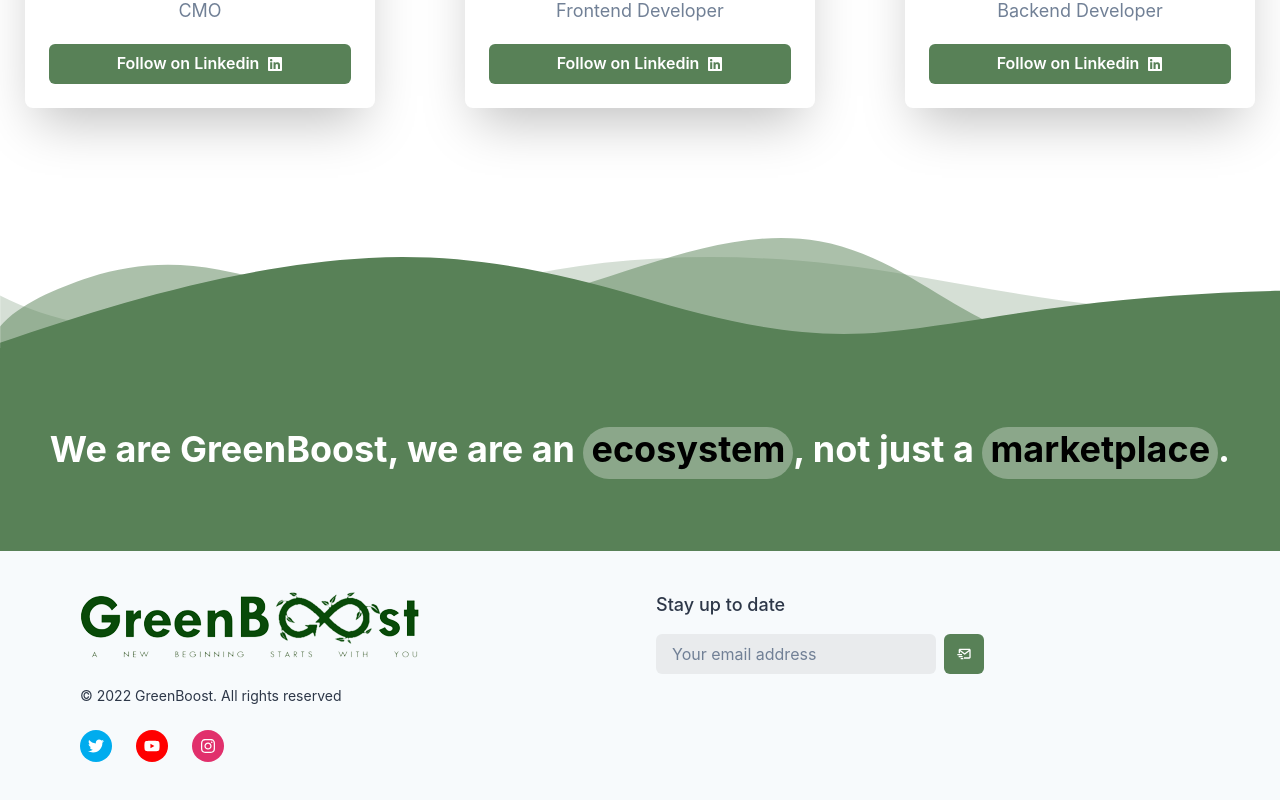
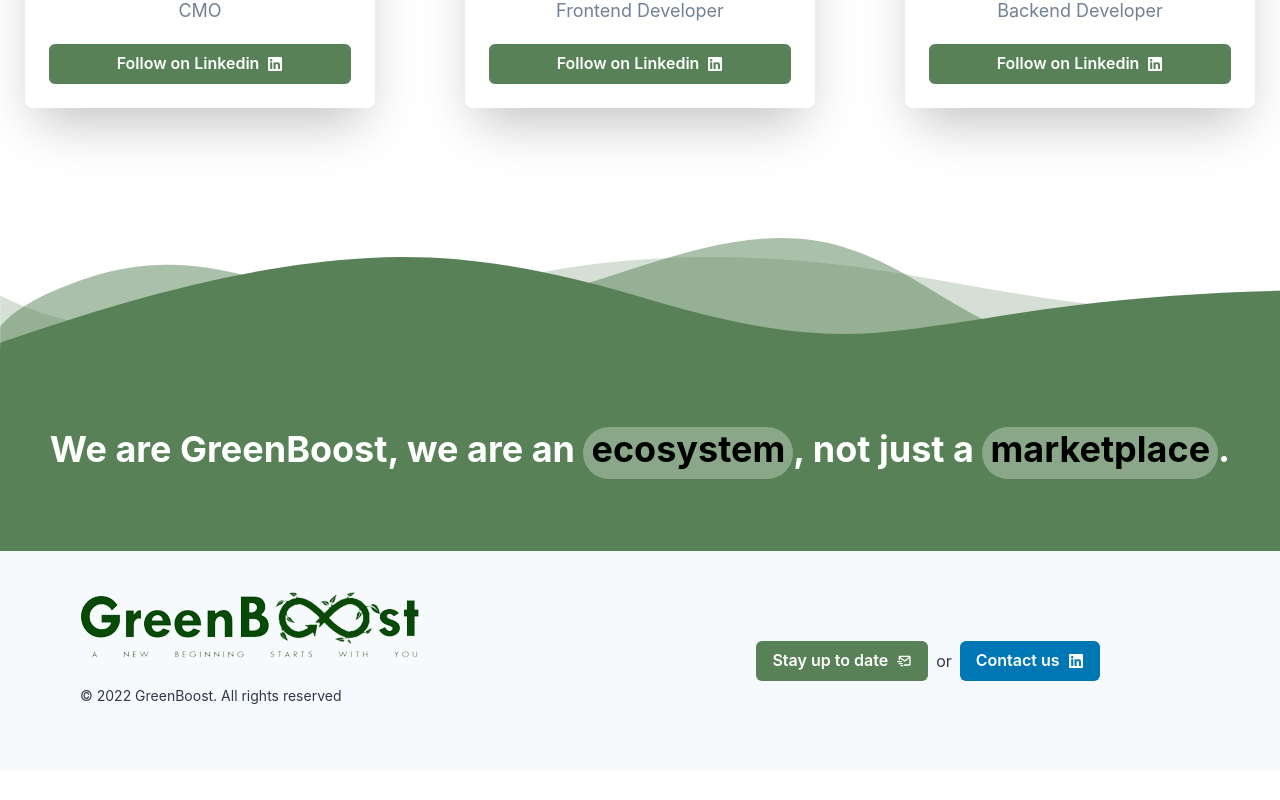
Before and after one commit to dolcio96/GreenBoost-LandingPage, a Next.js app: page / in a window 1280 px wide. Shown: the part 4154-4954 px from the top of the page. After the commit the page ends 4924 px from the top, so only its background shows below. Built offline with nearby package versions, Linux system fonts and the light colour scheme.

Commit message:
Modal "x" and graphical modification

```diff
--- a/components/footer/index.js
+++ b/components/footer/index.js
@@ -5,7 +5,7 @@
   Box,
   chakra,
   Container,
-  Link,
+  useDisclosure,
   Center,
   SimpleGrid,
   Stack,
@@ -15,14 +15,18 @@
   IconButton,
   Image,
   useColorModeValue,
+  Button,
 } from '@chakra-ui/react';
 
 import LogoGB from '@public/logoGB.png'
 
-import { FaInstagram, FaTwitter, FaYoutube } from 'react-icons/fa';
+import { FaInstagram, FaTwitter, FaYoutube, FaLinkedin } from 'react-icons/fa';
 import { BiMailSend } from 'react-icons/bi';
 
 import { writefile } from '@lib/writeFile';
+
+import LandingPopUp from '@components/landingPopUp';
+
 
 
 const SocialButton = ({
@@ -40,6 +44,7 @@
       cursor={'pointer'}
       as={'a'}
       href={href}
+      target={"_blank"}
       display={'inline-flex'}
       alignItems={'center'}
       justifyContent={'center'}
@@ -64,13 +69,14 @@
 };
 
 const Footer = () => {
+  const { isOpen, onOpen, onClose } = useDisclosure()
   return (<>
     <Box
       bg={useColorModeValue('gray.50', 'gray.900')}
       color={useColorModeValue('gray.700', 'gray.200')}>
       <Container as={Stack} maxW={'6xl'} py={10}>
         <SimpleGrid
-          templateColumns={{ sm: '1fr 1fr', md: '2fr 2fr' }}
+          templateColumns={{ base:'1fr', sm: '1fr ', md: '2fr 2fr' }}
           spacing={8}>
           <Stack spacing={6}>
 
@@ -81,45 +87,60 @@
               © 2022 GreenBoost. All rights reserved
             </Text>
             <Stack direction={'row'} spacing={6}>
-              <SocialButton label={'Twitter'} href={'#'} bgColor={"#00acee"}>
+              {/* <SocialButton label={'Twitter'} href={'#'} bgColor={"#00acee"}>
                 <FaTwitter />
               </SocialButton>
-              <SocialButton label={'YouTube'} href={'#'} bgColor={"#FF0000"}>
-                <FaYoutube />
+              <SocialButton label={'YouTube'} href={'https://www.linkedin.com/company/greenboost/'} bgColor={"#0077B5"}>
+                <FaLinkedin />
               </SocialButton>
+
               <SocialButton label={'Instagram'} href={'#'} bgColor={"#E1306C"}>
                 <FaInstagram />
-              </SocialButton>
+              </SocialButton>*/}
             </Stack>
           </Stack>
 
-          <Stack align={'flex-start'}>
-            <ListHeader>Stay up to date</ListHeader>
-            <Stack direction={'row'}>
-              <Input
-                placeholder={'Your email address'}
-                bg={useColorModeValue('blackAlpha.100', 'whiteAlpha.100')}
-                border={0}
-                _focus={{
-                  bg: 'whiteAlpha.300',
-                }}
-              />
-              <IconButton
-                bg="primary"
-                onClick={writefile}
-                color={useColorModeValue('white', 'gray.800')}
-                _hover={{
-                  bg: 'green.600',
-                }}
-                aria-label="Subscribe"
-                icon={<BiMailSend />}
-              />
-            </Stack>
-          </Stack>
 
+
+          <Center>
+            <Button
+
+              bg="primary"
+              onClick={onOpen}
+              color={useColorModeValue('white', 'gray.800')}
+              _hover={{
+                bg: 'gray.300',
+                color:'primary'
+              }}
+
+              rightIcon={<BiMailSend />}
+            >
+              Stay up to date
+            </Button>
+            <Text px={2}>or</Text>
+
+            <Button
+
+              bg="#0077B5"
+
+              as={"a"}
+              href={'https://www.linkedin.com/company/greenboost/'}
+              color={useColorModeValue('white', 'gray.800')}
+              _hover={{
+                bg: 'gray.300',
+                color:'#0077B5'
+              }}
+
+              rightIcon={<FaLinkedin />}
+            >
+              Contact us
+            </Button>
+
+          </Center>
         </SimpleGrid>
       </Container>
     </Box>
+    <LandingPopUp isOpen={isOpen} onOpen={onOpen} onClose={onClose} />
   </>)
 
 }
--- a/components/hero/index.js
+++ b/components/hero/index.js
@@ -1,5 +1,4 @@
 import React, { useState } from 'react'
-import { useDisclosure } from '@chakra-ui/react'
 import { useAnimation, motion } from "framer-motion"
 import { useForm, Controller } from 'react-hook-form'
 import { useRouter } from 'next/router';
@@ -29,7 +28,8 @@
   FormLabel,
   Input,
   Radio,
-  RadioGroup
+  RadioGroup,
+  useDisclosure
 
 } from '@chakra-ui/react';
 
--- a/components/landingPopUp/index.js
+++ b/components/landingPopUp/index.js
@@ -52,8 +52,6 @@
 
     function onSubmit(subscriber) {
 
-        console.log(subscriber)
-
         fetch('/?email=' + subscriber.email + 'ferret&type=' + subscriber.type, {
             method: "GET",
         }).then(() => {
@@ -61,8 +59,8 @@
             toast({
                 position: 'bottom-left',
                 title: "Thank you!",
-                description: "We've sent an email with other information.",
-                status: "success", //https://stackoverflow.com/questions/69531448/how-to-change-the-background-color-of-the-chakra-ui-toast-component
+                description: "We will contact you soon.",
+                status: "success",
                 duration: 5000,
                 isClosable: true,
             })
@@ -72,96 +70,43 @@
                 position: 'bottom-left',
                 title: "Error!",
                 description: "Something went wrong.",
-                status: "error", //https://stackoverflow.com/questions/69531448/how-to-change-the-background-color-of-the-chakra-ui-toast-component
+                status: "error",
                 duration: 5000,
                 isClosable: true,
             })
         })
 
-
-        /*
-                return (
-                    fetch('https://api.mailjet.com/v3.1/send', {
-                        method: "POST",
-                        headers: {
-                            'Authorization': 'Basic NDgzZGQ3ZjdmMTc0ODdlMzI0OTdmMGI2MjFkYmY3NDg6NGQ4ODU5MDViMGY0MzI1MzIxMDdhOWJhN2Q5YjQ4ZTU=',
-                            'Content-Type': 'application/json'
-                        },
-                        mode: 'no-cors',
-                        body: '{"Messages":[{"From": {"Email": "admin@greenboost.it"},"To": [{"Email": "admin@greenboost.it"}],"Subject": "zxc","TextPart": "qwe","HTMLPart": "asd"}]}'
-                    })
-                        .then(() => {
-                            onClose()
-                            toast({
-                                position: 'bottom-left',
-                                title: "Thank you!",
-                                description: "We've sent an email with other information.",
-                                status: "success", //https://stackoverflow.com/questions/69531448/how-to-change-the-background-color-of-the-chakra-ui-toast-component
-                                duration: 5000,
-                                isClosable: true,
-                            })
-                        }).catch(() => {
-                            onClose()
-                            toast({
-                                position: 'bottom-left',
-                                title: "Error!",
-                                description: "Something went wrong.",
-                                status: "error", //https://stackoverflow.com/questions/69531448/how-to-change-the-background-color-of-the-chakra-ui-toast-component
-                                duration: 5000,
-                                isClosable: true,
-                            })
-                        })
-        */
-        //then(() => {
-        //     onClose()
-        //     toast({
-        //         position: 'bottom-left',
-        //         title: "Thank you!",
-        //         description: "We've sent an email with other information.",
-        //         status: "success", //https://stackoverflow.com/questions/69531448/how-to-change-the-background-color-of-the-chakra-ui-toast-component
-        //         duration: 5000,
-        //         isClosable: true,
-        //     })
-        // }).catch(() => {
-        //     onClose()
-        //     toast({
-        //         position: 'bottom-left',
-        //         title: "Error!",
-        //         description: "Something went wrong.",
-        //         status: "error", //https://stackoverflow.com/questions/69531448/how-to-change-the-background-color-of-the-chakra-ui-toast-component
-        //         duration: 5000,
-        //         isClosable: true,
-        //     })
-        // })
-
-
     }
 
     return (<>
 
-        <Modal isOpen={isOpen} onClose={onClose} isCentered>
+        <Modal isOpen={isOpen} onClose={onClose}>
             <ModalOverlay
                 backdropFilter='blur(3px) hue-rotate(50deg)'
             />
             <ModalContent >
                 <form onSubmit={handleSubmit(onSubmit)}>
                     <ModalHeader justifyContent={"center"} textAlign={"center"}>Stay Tuned, Subscribe Now!</ModalHeader>
-
+                    <ModalCloseButton />
                     <ModalBody>
                         <Stack direction={'column'} spacing={6}>
                             <Center><Text>Send us your email if you are interested in the project</Text>  </Center>
                             <FormControl isRequired>
-                                <Input placeholder='Email' className="inputFieldNormal"  {...register('email')} />
+                                <Input placeholder='Email' className="inputFieldNormal" type={"email"} {...register('email')} />
                             </FormControl>
+
+
+
+                            <FormControl isRequired>
                                 <Center>
                                     <Stack direction='row'>
                                         <Text>I want to</Text>
-
                                         <Controller
                                             render={({ field: { onChange, value } }) => (
 
                                                 <RadioGroup name='type' onChange={onChange} value={value}>
                                                     <Stack direction='row'>
+
                                                         <Radio value='seller'>Sell</Radio>
                                                         <Radio value='buyer'>Buy</Radio>
                                                     </Stack>
@@ -172,9 +117,13 @@
                                             control={control}
                                         />
                                         <Text>Voluntary Carbon Credit</Text>
-
                                     </Stack>
                                 </Center>
+                            </FormControl>
+
+
+
+
                         </Stack>
                     </ModalBody>
                     <ModalFooter justifyContent={"center"}>
```
Lines whose indentation alone changed are shown as unchanged.
